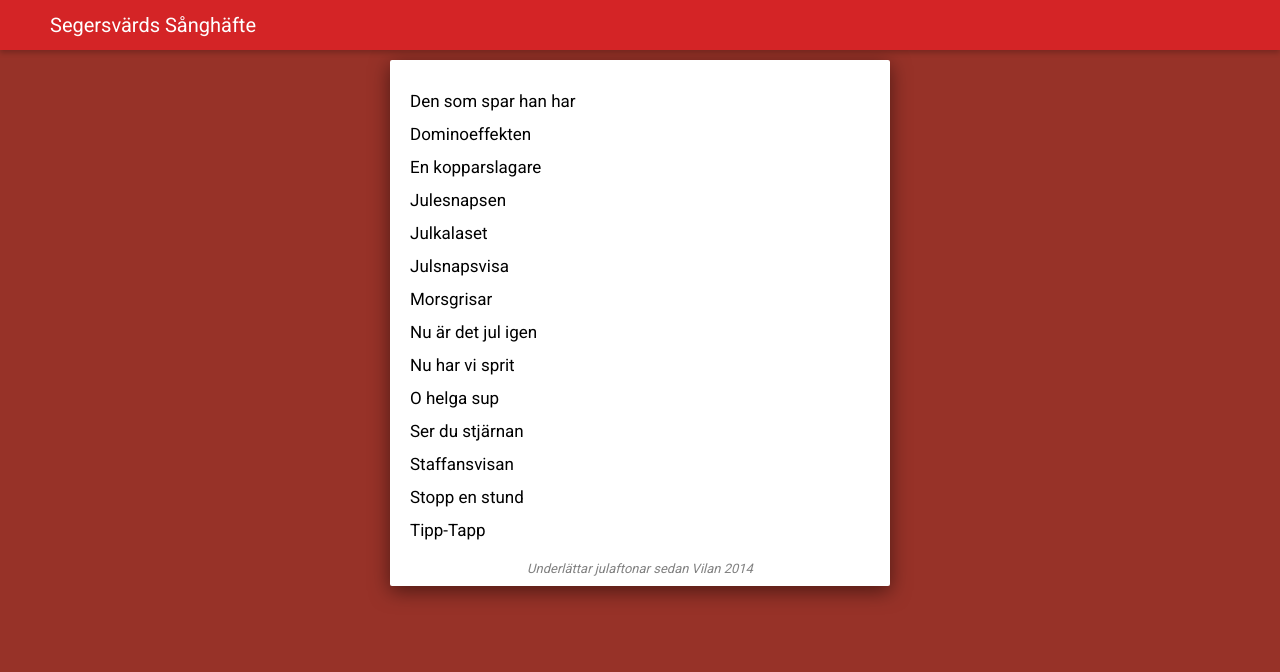
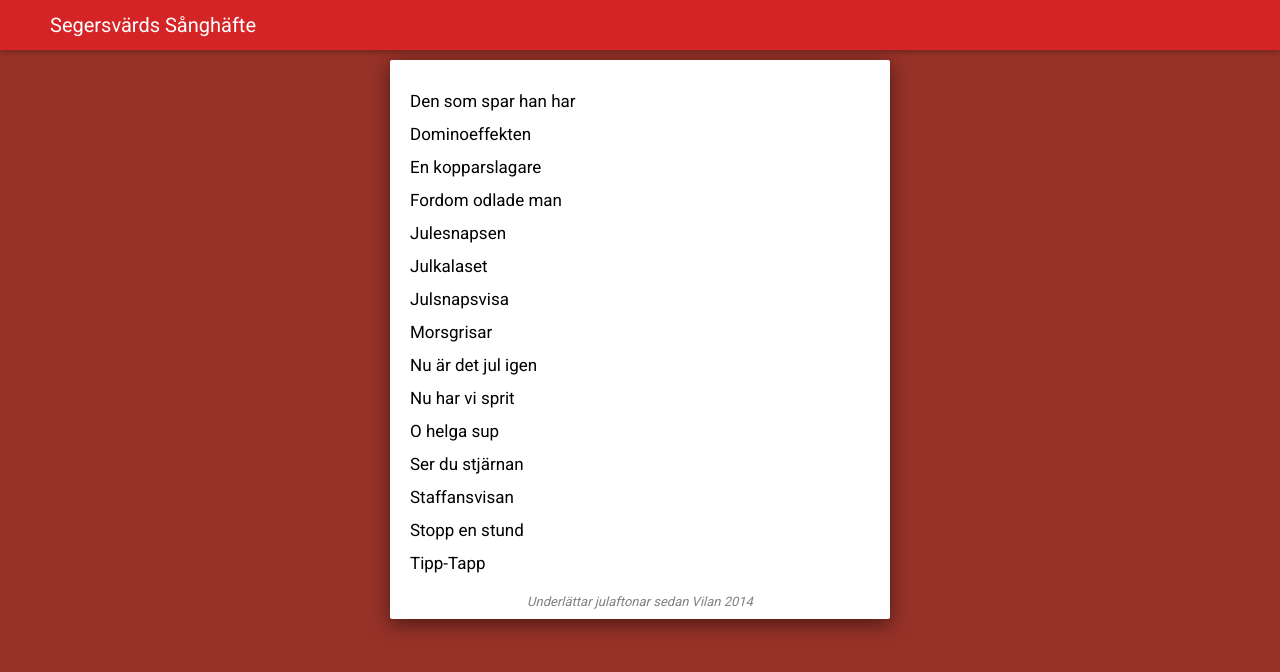
Before and after one commit to Victorystick/snaps, a plain HTML site: page index.html in a window 1280 px wide. Drawn offline with Linux system fonts and the light colour scheme.

Commit message:
Add "Fordom odlade man"

```diff
--- a/index.html
+++ b/index.html
@@ -275,6 +275,11 @@ const songs = [
     "melody": "O helga natt",
     "text": "O helga sup, o helga sup för magen\ndå gudagåvan i strupen slank ned.\nTill för att läka inre brott, så ta en\nså att den kommer in i minsta led.\nOch mörkrets stråle går igenom tarmen,\noch värmer upp de vägar som den tar.\n\nSup, fall nu neder,\noch hälsa glatt min mage.\nO, helga sup, du värme åt mig gav.\nO, helga sup, du lycklig värme gav!",
   },
+  {
+    "name": "Fordom odlade man",
+    "melody": "Vintern rasar",
+    "text": "Fordom odlade man vindruvsranka,\nav dess saft man gjorde ädelt vin.\nNu man pressa saften ur en planka,\ndoftande av äkta terpentin.\nHöj din bägare, O broder, syster,\nlåt den svenska skogen rinna kall,\nnedför strupen och om du är dyster,\nlåt oss supa upp en liten tall.",
+  },
 ];
 
 songs.sort((a, b) => a.name.localeCompare(b.name));
```
